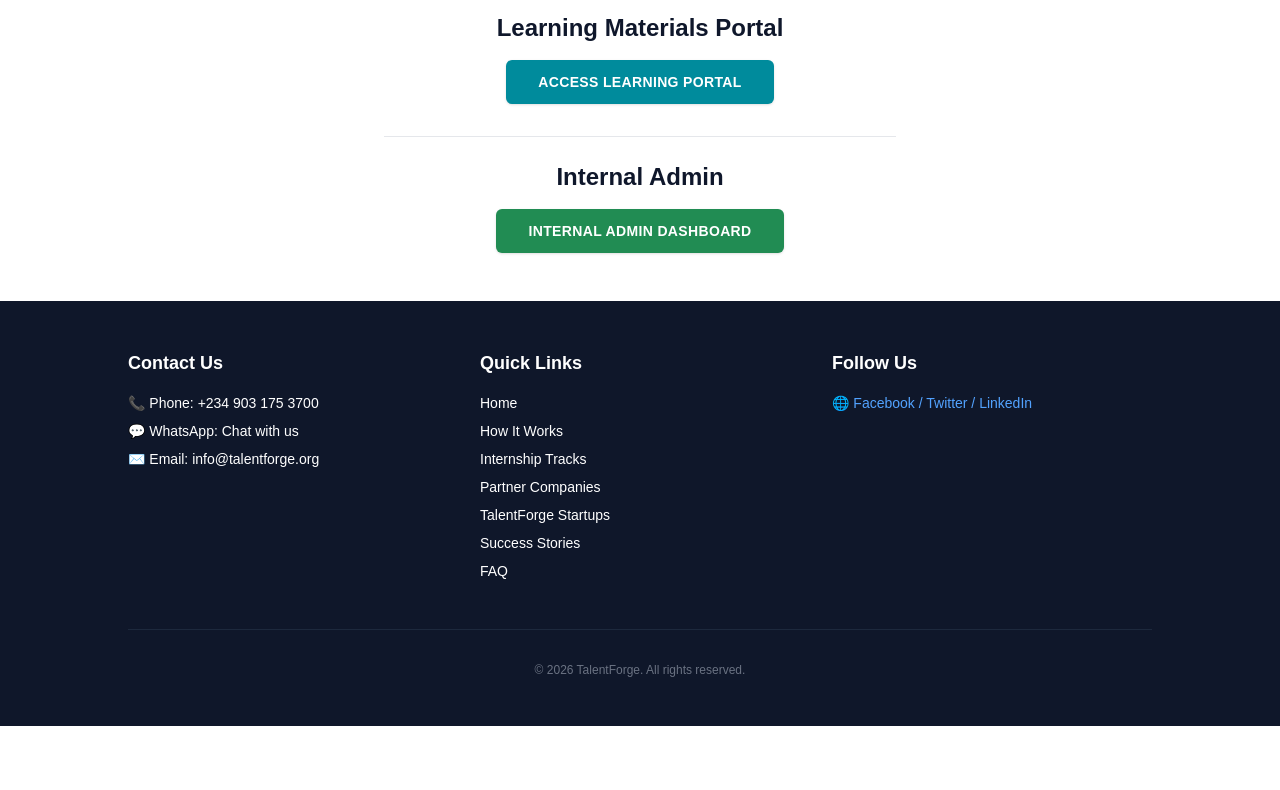
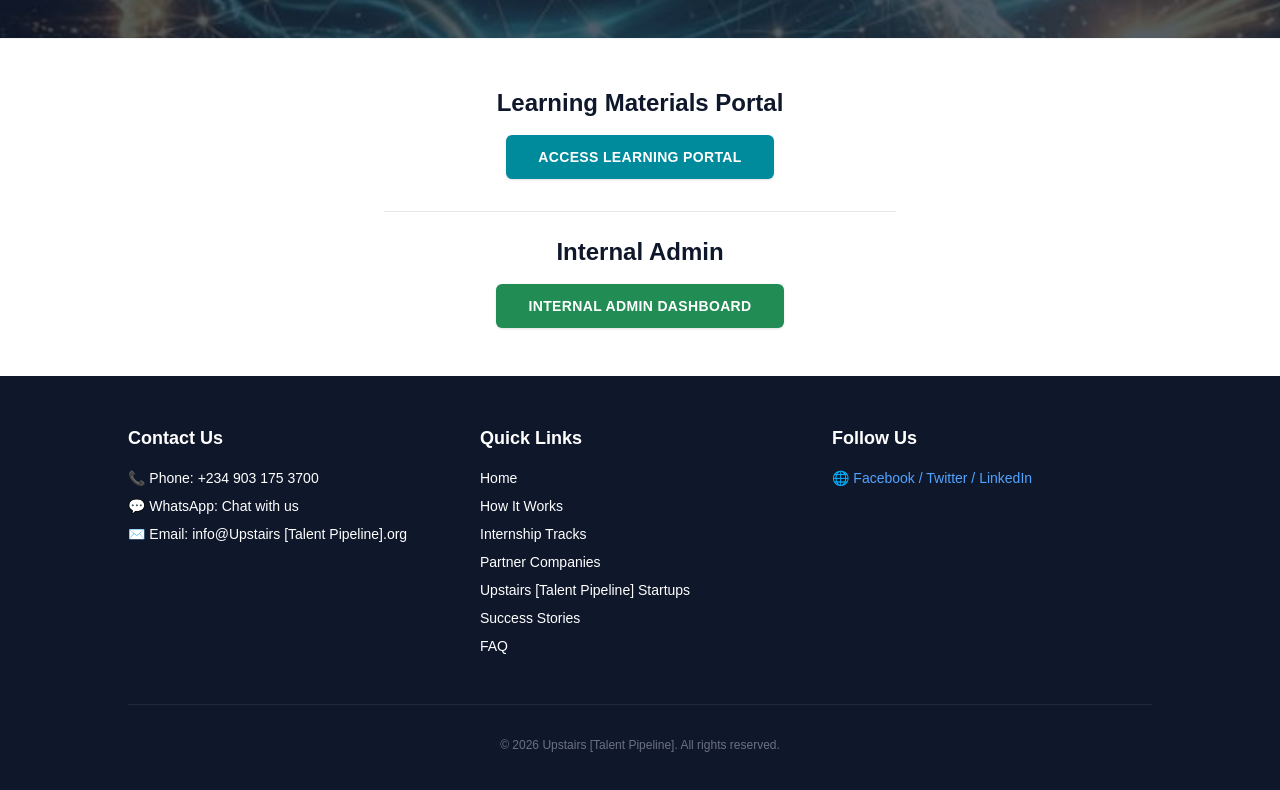
Before and after one commit to upstairsta/upstairs, a Next.js app: page / in a window 1280 px wide. Shown: the part 516-1306 px from the top of the page. Before the commit the page ends 1242 px from the top, so only its background shows below. Built offline with nearby package versions, Linux system fonts and the light colour scheme.

Commit message:
rename to upstairs talentpipeline

```diff
--- a/app/admin/page.tsx
+++ b/app/admin/page.tsx
@@ -56,7 +56,7 @@
       {/* SIDEBAR NAVIGATION (Frosted Glass) */}
       <aside className="w-64 bg-slate-900/60 backdrop-blur-md flex flex-col shadow-2xl z-20 hidden md:flex border-r border-slate-700/50">
         <div className="p-6 border-b border-slate-700/50">
-          <h2 className="text-2xl font-bold text-[#00bcd4] drop-shadow-md">TalentForge</h2>
+          <h2 className="text-2xl font-bold text-[#00bcd4] drop-shadow-md">Upstairs [Talent Pipeline]</h2>
           <p className="text-xs text-slate-400 mt-1">Admin Dashboard V1</p>
         </div>
         <nav className="flex-1 p-4 space-y-2">
--- a/app/apply/employer/page.tsx
+++ b/app/apply/employer/page.tsx
@@ -55,7 +55,7 @@
         {/* Using the Employer Green (#28ab65) for the header text */}
         <h1 className="text-3xl md:text-5xl font-bold mb-4 drop-shadow-lg text-[#28ab65]">Employer Registration</h1>
         <p className="text-slate-200 max-w-2xl mx-auto text-lg drop-shadow-md">
-          Partner with TalentForge to find top-tier, pre-vetted professionals. Create your company profile and post your talent requests today.
+          Partner with Upstairs [Talent Pipeline] to find top-tier, pre-vetted professionals. Create your company profile and post your talent requests today.
         </p>
       </div>
 
@@ -69,7 +69,7 @@
                 ✓
               </div>
               <h2 className="text-3xl font-bold text-white mb-3">Request Received!</h2>
-              <p className="text-slate-300 mb-8 text-lg">Thank you for partnering with TalentForge. Our recruitment team will review your candidate request and contact you shortly.</p>
+              <p className="text-slate-300 mb-8 text-lg">Thank you for partnering with Upstairs [Talent Pipeline]. Our recruitment team will review your candidate request and contact you shortly.</p>
               <button
                 onClick={() => setIsSubmitted(false)}
                 className="text-[#28ab65] font-semibold hover:text-white transition-colors hover:underline"
--- a/app/apply/page.tsx
+++ b/app/apply/page.tsx
@@ -11,7 +11,7 @@
       {/* Page Content */}
       <main className="flex-grow flex flex-col items-center justify-center p-8 text-center">
         <h1 className="text-4xl md:text-5xl font-bold text-slate-900 mb-4">
-          Apply to TalentForge
+          Apply to Upstairs [Talent Pipeline]
         </h1>
         <p className="text-lg text-slate-600 max-w-2xl mb-8 mx-auto">
           Begin your journey by registering as a talent or employer. Choose the path that fits you best.
--- a/app/apply/talent/page.tsx
+++ b/app/apply/talent/page.tsx
@@ -105,7 +105,7 @@
       <div className="relative z-10 text-white py-12 px-6 text-center mt-8">
         <h1 className="text-3xl md:text-5xl font-bold mb-4 drop-shadow-lg text-[#00bcd4]">Talent Registration</h1>
         <p className="text-slate-200 max-w-2xl mx-auto text-lg drop-shadow-md">
-          Join the TalentForge network. Showcase your skills, upload your CV, and get matched with top employers.
+          Join the Upstairs [Talent Pipeline] network. Showcase your skills, upload your CV, and get matched with top employers.
         </p>
       </div>
 
--- a/app/faq/page.tsx
+++ b/app/faq/page.tsx
@@ -14,7 +14,7 @@
           Frequently Asked Questions
         </h1>
         <p className="text-lg text-slate-600">
-          Find answers to all your questions about the TalentForge portal right here.
+          Find answers to all your questions about the Upstairs [Talent Pipeline] portal right here.
         </p>
 
         {/* You would put your accordion or list of questions down here */}
--- a/app/ftcomponents/footer.tsx
+++ b/app/ftcomponents/footer.tsx
@@ -15,7 +15,7 @@
             💬 WhatsApp: <a href="https://wa.me/2349031753700" className="hover:text-[#00bcd4] transition-colors duration-300">Chat with us</a>
           </p>
           <p className="text-sm text-slate-400">
-            ✉️ Email: <a href="mailto:info@talentforge.org" className="hover:text-[#00bcd4] transition-colors duration-300">info@talentforge.org</a>
+            ✉️ Email: <a href="mailto:info@Upstairs [Talent Pipeline].org" className="hover:text-[#00bcd4] transition-colors duration-300">info@Upstairs [Talent Pipeline].org</a>
           </p>
         </div>
 
@@ -27,7 +27,7 @@
             <li><Link href="/how-it-works" className="hover:text-[#00bcd4] transition-colors duration-300">How It Works</Link></li>
             <li><Link href="/internship-tracks" className="hover:text-[#00bcd4] transition-colors duration-300">Internship Tracks</Link></li>
             <li><Link href="/partner-companies" className="hover:text-[#00bcd4] transition-colors duration-300">Partner Companies</Link></li>
-            <li><Link href="/talentforge-startups" className="hover:text-[#00bcd4] transition-colors duration-300">TalentForge Startups</Link></li>
+            <li><Link href="/upstairs-startups" className="hover:text-[#00bcd4] transition-colors duration-300">Upstairs [Talent Pipeline] Startups</Link></li>
             <li><Link href="/success-stories" className="hover:text-[#00bcd4] transition-colors duration-300">Success Stories</Link></li>
             <li><Link href="/faq" className="hover:text-[#00bcd4] transition-colors duration-300">FAQ</Link></li>
           </ul>
@@ -48,7 +48,7 @@
 
       {/* COPYRIGHT */}
       <div className="max-w-6xl mx-auto text-center text-sm mt-16 pt-8 text-slate-500 border-t border-slate-800/50">
-        © {new Date().getFullYear()} TalentForge. All rights reserved.
+        © {new Date().getFullYear()} Upstairs [Talent Pipeline]. All rights reserved.
       </div>
     </footer>
   );
--- a/app/hdcomponents/navbar.tsx
+++ b/app/hdcomponents/navbar.tsx
@@ -12,7 +12,7 @@
     { name: 'How It Works', path: '/how-it-works' },
     { name: 'Internship Tracks', path: '/internship-tracks' },
     { name: 'Partner Companies', path: '/partner-companies' },
-    { name: 'TalentForge Startups', path: '/talentforge-startups' },
+    { name: 'Upstairs [Talent Pipeline] Startups', path: '/upstairs-startups' },
     { name: 'Success Stories', path: '/success-stories' },
     { name: 'FAQ', path: '/faq' },
   ];
@@ -27,7 +27,7 @@
             <Link href="/" className="flex items-center">
               <Image
                 src="/logo.jpeg"
-                alt="TalentForge Logo"
+                alt="Upstairs [Talent Pipeline] Logo"
                 width={180}
                 height={60}
                 className="object-contain h-12 w-auto rounded-md"
--- a/app/how-it-works/page.tsx
+++ b/app/how-it-works/page.tsx
@@ -13,7 +13,7 @@
           How It Works
         </h1>
         <p className="text-lg text-slate-600 max-w-2xl">
-          Learn how TalentForge connects talent with employers through a simple, streamlined process.
+          Learn how Upstairs [Talent Pipeline] connects talent with employers through a simple, streamlined process.
         </p>
 
         {/* Add step-by-step explanation or visuals here */}
--- a/app/page.tsx
+++ b/app/page.tsx
@@ -1,6 +1,6 @@
 import Link from 'next/link';
 import Image from 'next/image';
-import Navbar from './hdcomponents/navbar'; // Adjust this path if your components folder is elsewhere
+import Navbar from './hdcomponents/navbar';
 
 export default function HomePage() {
   return (
@@ -28,7 +28,7 @@
         {/* TITLE */}
         <div className="max-w-4xl">
           <h1 className="text-4xl md:text-5xl lg:text-6xl font-bold text-white mb-4 leading-tight drop-shadow-md">
-            TalentForge Registration Portal
+            Upstairs [Talent Pipeline] Registration Portal
           </h1>
           <p className="text-base md:text-lg lg:text-xl text-gray-200 mb-0 drop-shadow-sm font-normal">
             Empowering talent and employers through opportunity
@@ -91,7 +91,7 @@
             <h3 className="font-bold text-lg mb-4">Contact Us</h3>
             <p className="text-sm mb-2">📞 Phone: <a href="tel:+2349031753700" className="hover:text-[#008b9c] transition-colors">+234 903 175 3700</a></p>
             <p className="text-sm mb-2">💬 WhatsApp: <a href="https://wa.me/2349031753700" className="hover:text-[#008b9c] transition-colors">Chat with us</a></p>
-            <p className="text-sm">✉️ Email: info@talentforge.org</p>
+            <p className="text-sm">✉️ Email: info@Upstairs [Talent Pipeline].org</p>
           </div>
 
           <div>
@@ -101,7 +101,7 @@
               <li><Link href="/how-it-works" className="hover:text-[#008b9c] transition-colors">How It Works</Link></li>
               <li><Link href="/internship-tracks" className="hover:text-[#008b9c] transition-colors">Internship Tracks</Link></li>
               <li><Link href="/partner-companies" className="hover:text-[#008b9c] transition-colors">Partner Companies</Link></li>
-              <li><Link href="/talentforge-startups" className="hover:text-[#008b9c] transition-colors">TalentForge Startups</Link></li>
+              <li><Link href="/upstairs-startups" className="hover:text-[#008b9c] transition-colors">Upstairs [Talent Pipeline] Startups</Link></li>
               <li><Link href="/success-stories" className="hover:text-[#008b9c] transition-colors">Success Stories</Link></li>
               <li><Link href="/faq" className="hover:text-[#008b9c] transition-colors">FAQ</Link></li>
             </ul>
@@ -114,7 +114,7 @@
         </div>
 
         <div className="text-center text-xs mt-12 pt-8 text-gray-500 border-t border-slate-800">
-          © {new Date().getFullYear()} TalentForge. All rights reserved.
+          © {new Date().getFullYear()} Upstairs [Talent Pipeline]. All rights reserved.
         </div>
       </footer>
     </div>
--- a/app/partner-companies/page.tsx
+++ b/app/partner-companies/page.tsx
@@ -11,7 +11,7 @@
           Partner Companies
         </h1>
         <p className="text-lg text-slate-600 max-w-2xl">
-          Discover the companies collaborating with TalentForge to provide internship opportunities and career growth.
+          Discover the companies collaborating with Upstairs [Talent Pipeline] to provide internship opportunities and career growth.
         </p>
 
         {/* Add logos or a grid of partner companies here */}
--- a/app/success-stories/page.tsx
+++ b/app/success-stories/page.tsx
@@ -11,7 +11,7 @@
           Success Stories
         </h1>
         <p className="text-lg text-slate-600 max-w-2xl">
-          Read inspiring stories of talents and employers who achieved success through TalentForge.
+          Read inspiring stories of talents and employers who achieved success through Upstairs [Talent Pipeline].
         </p>
 
         {/* Add testimonials, quotes, or story cards here */}
--- a/app/talentforge-startups/page.tsx
+++ b/app/upstairs-startups/page.tsx
@@ -1,17 +1,17 @@
 import Navbar from '../hdcomponents/navbar';
 import Footer from '../ftcomponents/footer';
 
-export default function TalentForgeStartupsPage() {
+export default function UpstairsTalentPipelineStartupsPage() {
   return (
     <div className="min-h-screen flex flex-col bg-slate-50">
       <Navbar />
 
       <main className="flex-grow flex flex-col items-center justify-center p-8 text-center">
         <h1 className="text-4xl md:text-5xl font-bold text-slate-900 mb-4">
-          TalentForge Startups
+          Upstairs [Talent Pipeline] Startups
         </h1>
         <p className="text-lg text-slate-600 max-w-2xl">
-          Explore innovative startups nurtured by TalentForge, driving creativity and entrepreneurship.
+          Explore innovative startups nurtured by Upstairs [Talent Pipeline], driving creativity and entrepreneurship.
         </p>
 
         {/* Add startup showcase cards or carousel here */}
```
